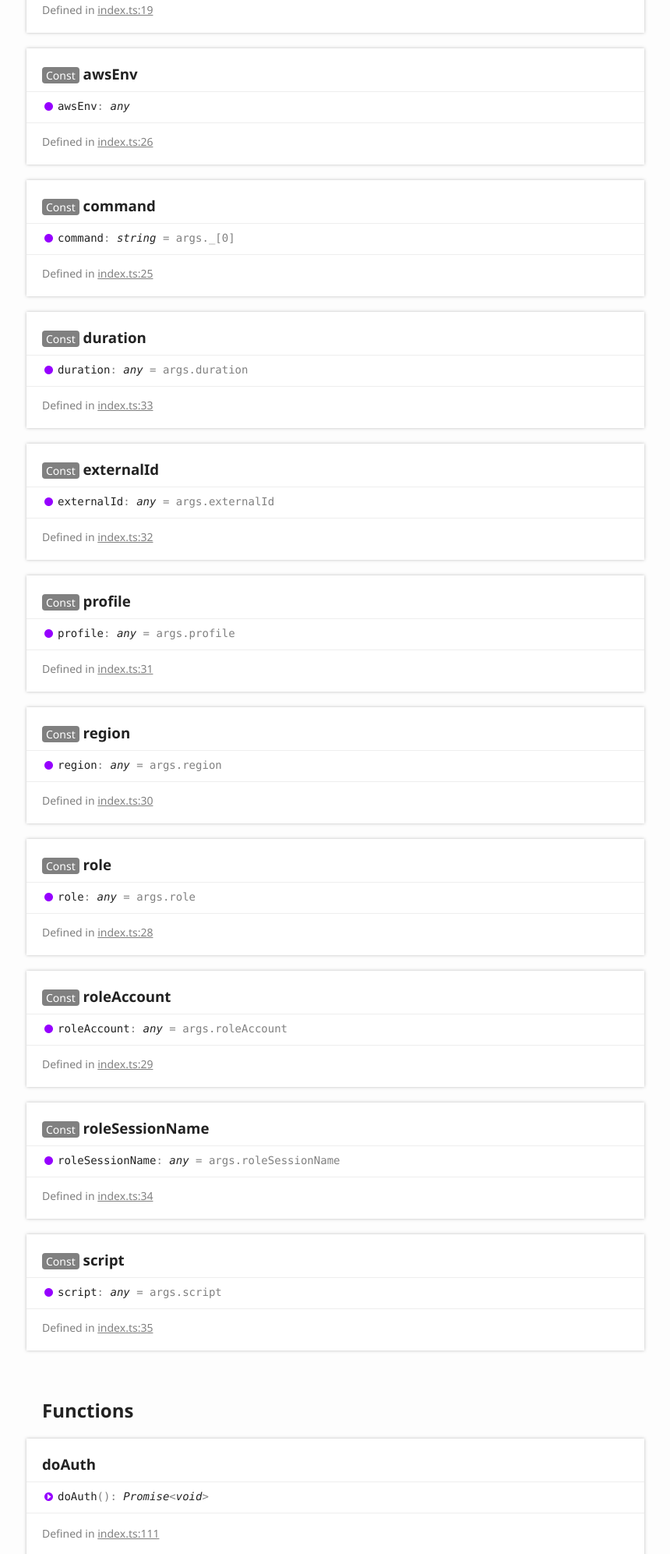
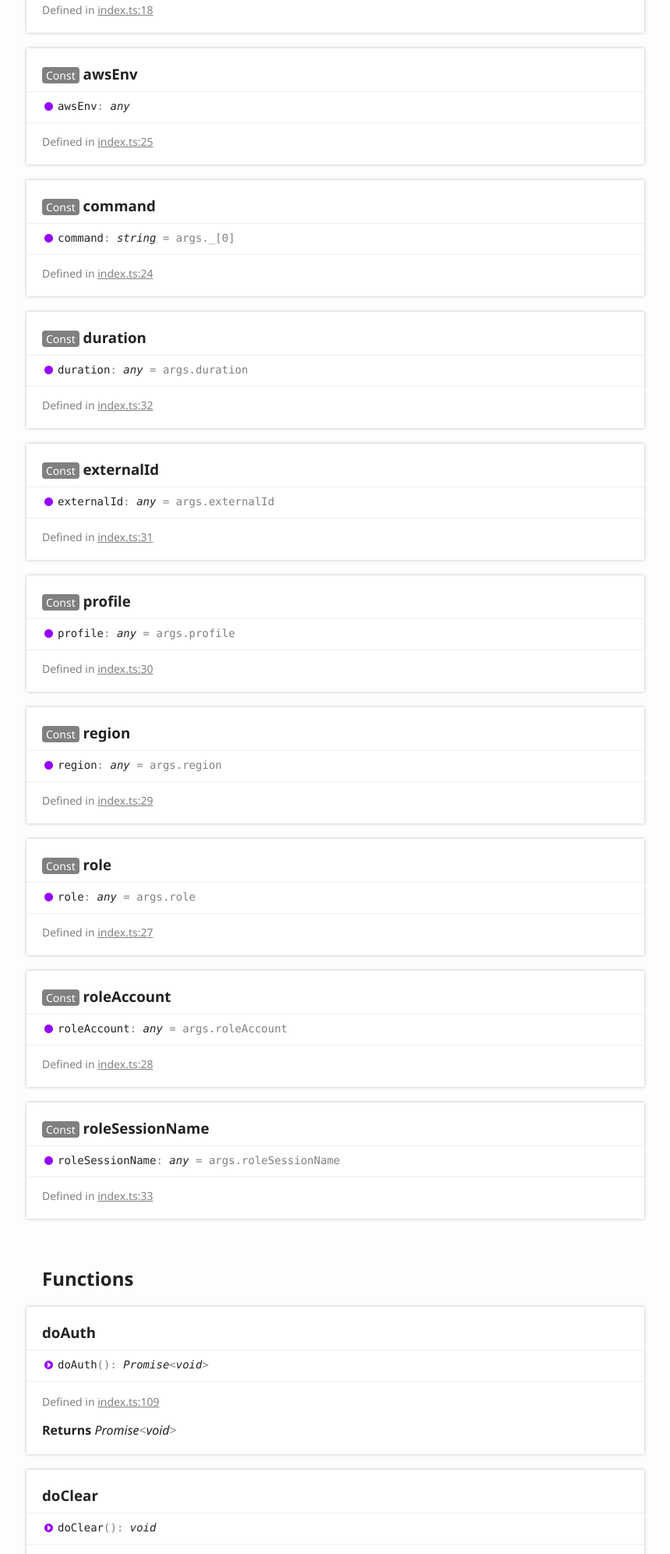
Before and after one commit to taimos/aws-authenticate, a website: page doc/globals.html in a window 1280 px wide. Shown: the part 807-2800 px from the top of the page at 78% size, without its empty margins (6-866 px from the left). Drawn offline with Linux system fonts and the light colour scheme.

Commit message:
fix: remove broken script option

```diff
--- a/doc/globals.html
+++ b/doc/globals.html
@@ -78,7 +78,6 @@
 								<li class="tsd-kind-variable tsd-is-not-exported"><a href="globals.html#role" class="tsd-kind-icon">role</a></li>
 								<li class="tsd-kind-variable tsd-is-not-exported"><a href="globals.html#roleaccount" class="tsd-kind-icon">role<wbr>Account</a></li>
 								<li class="tsd-kind-variable tsd-is-not-exported"><a href="globals.html#rolesessionname" class="tsd-kind-icon">role<wbr>Session<wbr>Name</a></li>
-								<li class="tsd-kind-variable tsd-is-not-exported"><a href="globals.html#script" class="tsd-kind-icon">script</a></li>
 							</ul>
 						</section>
 						<section class="tsd-index-section tsd-is-not-exported">
@@ -109,7 +108,7 @@
 					<div class="tsd-signature tsd-kind-icon">args<span class="tsd-signature-symbol">:</span> <span class="tsd-signature-type">ParsedArgs</span><span class="tsd-signature-symbol"> =&nbsp;minimist(process.argv.slice(2), {default: {id: false,},})</span></div>
 					<aside class="tsd-sources">
 						<ul>
-							<li>Defined in <a href="https://github.com/taimos/aws-authenticate/blob/15b6e3c/lib/index.ts#L19">index.ts:19</a></li>
+							<li>Defined in <a href="https://github.com/taimos/aws-authenticate/blob/dff3998/lib/index.ts#L18">index.ts:18</a></li>
 						</ul>
 					</aside>
 				</section>
@@ -119,7 +118,7 @@
 					<div class="tsd-signature tsd-kind-icon">aws<wbr>Env<span class="tsd-signature-symbol">:</span> <span class="tsd-signature-type">any</span></div>
 					<aside class="tsd-sources">
 						<ul>
-							<li>Defined in <a href="https://github.com/taimos/aws-authenticate/blob/15b6e3c/lib/index.ts#L26">index.ts:26</a></li>
+							<li>Defined in <a href="https://github.com/taimos/aws-authenticate/blob/dff3998/lib/index.ts#L25">index.ts:25</a></li>
 						</ul>
 					</aside>
 				</section>
@@ -129,7 +128,7 @@
 					<div class="tsd-signature tsd-kind-icon">command<span class="tsd-signature-symbol">:</span> <span class="tsd-signature-type">string</span><span class="tsd-signature-symbol"> =&nbsp;args._[0]</span></div>
 					<aside class="tsd-sources">
 						<ul>
-							<li>Defined in <a href="https://github.com/taimos/aws-authenticate/blob/15b6e3c/lib/index.ts#L25">index.ts:25</a></li>
+							<li>Defined in <a href="https://github.com/taimos/aws-authenticate/blob/dff3998/lib/index.ts#L24">index.ts:24</a></li>
 						</ul>
 					</aside>
 				</section>
@@ -139,7 +138,7 @@
 					<div class="tsd-signature tsd-kind-icon">duration<span class="tsd-signature-symbol">:</span> <span class="tsd-signature-type">any</span><span class="tsd-signature-symbol"> =&nbsp;args.duration</span></div>
 					<aside class="tsd-sources">
 						<ul>
-							<li>Defined in <a href="https://github.com/taimos/aws-authenticate/blob/15b6e3c/lib/index.ts#L33">index.ts:33</a></li>
+							<li>Defined in <a href="https://github.com/taimos/aws-authenticate/blob/dff3998/lib/index.ts#L32">index.ts:32</a></li>
 						</ul>
 					</aside>
 				</section>
@@ -149,7 +148,7 @@
 					<div class="tsd-signature tsd-kind-icon">external<wbr>Id<span class="tsd-signature-symbol">:</span> <span class="tsd-signature-type">any</span><span class="tsd-signature-symbol"> =&nbsp;args.externalId</span></div>
 					<aside class="tsd-sources">
 						<ul>
-							<li>Defined in <a href="https://github.com/taimos/aws-authenticate/blob/15b6e3c/lib/index.ts#L32">index.ts:32</a></li>
+							<li>Defined in <a href="https://github.com/taimos/aws-authenticate/blob/dff3998/lib/index.ts#L31">index.ts:31</a></li>
 						</ul>
 					</aside>
 				</section>
@@ -159,7 +158,7 @@
 					<div class="tsd-signature tsd-kind-icon">profile<span class="tsd-signature-symbol">:</span> <span class="tsd-signature-type">any</span><span class="tsd-signature-symbol"> =&nbsp;args.profile</span></div>
 					<aside class="tsd-sources">
 						<ul>
-							<li>Defined in <a href="https://github.com/taimos/aws-authenticate/blob/15b6e3c/lib/index.ts#L31">index.ts:31</a></li>
+							<li>Defined in <a href="https://github.com/taimos/aws-authenticate/blob/dff3998/lib/index.ts#L30">index.ts:30</a></li>
 						</ul>
 					</aside>
 				</section>
@@ -169,7 +168,7 @@
 					<div class="tsd-signature tsd-kind-icon">region<span class="tsd-signature-symbol">:</span> <span class="tsd-signature-type">any</span><span class="tsd-signature-symbol"> =&nbsp;args.region</span></div>
 					<aside class="tsd-sources">
 						<ul>
-							<li>Defined in <a href="https://github.com/taimos/aws-authenticate/blob/15b6e3c/lib/index.ts#L30">index.ts:30</a></li>
+							<li>Defined in <a href="https://github.com/taimos/aws-authenticate/blob/dff3998/lib/index.ts#L29">index.ts:29</a></li>
 						</ul>
 					</aside>
 				</section>
@@ -179,7 +178,7 @@
 					<div class="tsd-signature tsd-kind-icon">role<span class="tsd-signature-symbol">:</span> <span class="tsd-signature-type">any</span><span class="tsd-signature-symbol"> =&nbsp;args.role</span></div>
 					<aside class="tsd-sources">
 						<ul>
-							<li>Defined in <a href="https://github.com/taimos/aws-authenticate/blob/15b6e3c/lib/index.ts#L28">index.ts:28</a></li>
+							<li>Defined in <a href="https://github.com/taimos/aws-authenticate/blob/dff3998/lib/index.ts#L27">index.ts:27</a></li>
 						</ul>
 					</aside>
 				</section>
@@ -189,7 +188,7 @@
 					<div class="tsd-signature tsd-kind-icon">role<wbr>Account<span class="tsd-signature-symbol">:</span> <span class="tsd-signature-type">any</span><span class="tsd-signature-symbol"> =&nbsp;args.roleAccount</span></div>
 					<aside class="tsd-sources">
 						<ul>
-							<li>Defined in <a href="https://github.com/taimos/aws-authenticate/blob/15b6e3c/lib/index.ts#L29">index.ts:29</a></li>
+							<li>Defined in <a href="https://github.com/taimos/aws-authenticate/blob/dff3998/lib/index.ts#L28">index.ts:28</a></li>
 						</ul>
 					</aside>
 				</section>
@@ -199,17 +198,7 @@
 					<div class="tsd-signature tsd-kind-icon">role<wbr>Session<wbr>Name<span class="tsd-signature-symbol">:</span> <span class="tsd-signature-type">any</span><span class="tsd-signature-symbol"> =&nbsp;args.roleSessionName</span></div>
 					<aside class="tsd-sources">
 						<ul>
-							<li>Defined in <a href="https://github.com/taimos/aws-authenticate/blob/15b6e3c/lib/index.ts#L34">index.ts:34</a></li>
-						</ul>
-					</aside>
-				</section>
-				<section class="tsd-panel tsd-member tsd-kind-variable tsd-is-not-exported">
-					<a name="script" class="tsd-anchor"></a>
-					<h3><span class="tsd-flag ts-flagConst">Const</span> script</h3>
-					<div class="tsd-signature tsd-kind-icon">script<span class="tsd-signature-symbol">:</span> <span class="tsd-signature-type">any</span><span class="tsd-signature-symbol"> =&nbsp;args.script</span></div>
-					<aside class="tsd-sources">
-						<ul>
-							<li>Defined in <a href="https://github.com/taimos/aws-authenticate/blob/15b6e3c/lib/index.ts#L35">index.ts:35</a></li>
+							<li>Defined in <a href="https://github.com/taimos/aws-authenticate/blob/dff3998/lib/index.ts#L33">index.ts:33</a></li>
 						</ul>
 					</aside>
 				</section>
@@ -226,7 +215,7 @@
 						<li class="tsd-description">
 							<aside class="tsd-sources">
 								<ul>
-									<li>Defined in <a href="https://github.com/taimos/aws-authenticate/blob/15b6e3c/lib/index.ts#L111">index.ts:111</a></li>
+									<li>Defined in <a href="https://github.com/taimos/aws-authenticate/blob/dff3998/lib/index.ts#L109">index.ts:109</a></li>
 								</ul>
 							</aside>
 							<h4 class="tsd-returns-title">Returns <span class="tsd-signature-type">Promise</span><span class="tsd-signature-symbol">&lt;</span><span class="tsd-signature-type">void</span><span class="tsd-signature-symbol">&gt;</span></h4>
@@ -243,7 +232,7 @@
 						<li class="tsd-description">
 							<aside class="tsd-sources">
 								<ul>
-									<li>Defined in <a href="https://github.com/taimos/aws-authenticate/blob/15b6e3c/lib/index.ts#L189">index.ts:189</a></li>
+									<li>Defined in <a href="https://github.com/taimos/aws-authenticate/blob/dff3998/lib/index.ts#L183">index.ts:183</a></li>
 								</ul>
 							</aside>
 							<h4 class="tsd-returns-title">Returns <span class="tsd-signature-type">void</span></h4>
@@ -260,7 +249,7 @@
 						<li class="tsd-description">
 							<aside class="tsd-sources">
 								<ul>
-									<li>Defined in <a href="https://github.com/taimos/aws-authenticate/blob/15b6e3c/lib/index.ts#L37">index.ts:37</a></li>
+									<li>Defined in <a href="https://github.com/taimos/aws-authenticate/blob/dff3998/lib/index.ts#L35">index.ts:35</a></li>
 								</ul>
 							</aside>
 							<h4 class="tsd-returns-title">Returns <span class="tsd-signature-type">ConfigurationOptions</span>
@@ -282,7 +271,7 @@
 						<li class="tsd-description">
 							<aside class="tsd-sources">
 								<ul>
-									<li>Defined in <a href="https://github.com/taimos/aws-authenticate/blob/15b6e3c/lib/index.ts#L72">index.ts:72</a></li>
+									<li>Defined in <a href="https://github.com/taimos/aws-authenticate/blob/dff3998/lib/index.ts#L70">index.ts:70</a></li>
 								</ul>
 							</aside>
 							<h4 class="tsd-returns-title">Returns <span class="tsd-signature-type">Promise</span><span class="tsd-signature-symbol">&lt;</span><span class="tsd-signature-type">string</span><span class="tsd-signature-symbol">&gt;</span></h4>
@@ -299,7 +288,7 @@
 						<li class="tsd-description">
 							<aside class="tsd-sources">
 								<ul>
-									<li>Defined in <a href="https://github.com/taimos/aws-authenticate/blob/15b6e3c/lib/index.ts#L240">index.ts:240</a></li>
+									<li>Defined in <a href="https://github.com/taimos/aws-authenticate/blob/dff3998/lib/index.ts#L234">index.ts:234</a></li>
 								</ul>
 							</aside>
 							<h4 class="tsd-returns-title">Returns <span class="tsd-signature-type">Promise</span><span class="tsd-signature-symbol">&lt;</span><span class="tsd-signature-type">void</span><span class="tsd-signature-symbol">&gt;</span></h4>
@@ -316,7 +305,7 @@
 						<li class="tsd-description">
 							<aside class="tsd-sources">
 								<ul>
-									<li>Defined in <a href="https://github.com/taimos/aws-authenticate/blob/15b6e3c/lib/index.ts#L130">index.ts:130</a></li>
+									<li>Defined in <a href="https://github.com/taimos/aws-authenticate/blob/dff3998/lib/index.ts#L124">index.ts:124</a></li>
 								</ul>
 							</aside>
 							<h4 class="tsd-returns-title">Returns <span class="tsd-signature-type">Promise</span><span class="tsd-signature-symbol">&lt;</span><span class="tsd-signature-type">void</span><span class="tsd-signature-symbol">&gt;</span></h4>
@@ -333,7 +322,7 @@
 						<li class="tsd-description">
 							<aside class="tsd-sources">
 								<ul>
-									<li>Defined in <a href="https://github.com/taimos/aws-authenticate/blob/15b6e3c/lib/index.ts#L200">index.ts:200</a></li>
+									<li>Defined in <a href="https://github.com/taimos/aws-authenticate/blob/dff3998/lib/index.ts#L194">index.ts:194</a></li>
 								</ul>
 							</aside>
 							<h4 class="tsd-returns-title">Returns <span class="tsd-signature-type">void</span></h4>
@@ -350,7 +339,7 @@
 						<li class="tsd-description">
 							<aside class="tsd-sources">
 								<ul>
-									<li>Defined in <a href="https://github.com/taimos/aws-authenticate/blob/15b6e3c/lib/index.ts#L105">index.ts:105</a></li>
+									<li>Defined in <a href="https://github.com/taimos/aws-authenticate/blob/dff3998/lib/index.ts#L103">index.ts:103</a></li>
 								</ul>
 							</aside>
 							<h4 class="tsd-returns-title">Returns <span class="tsd-signature-type">Promise</span><span class="tsd-signature-symbol">&lt;</span><span class="tsd-signature-type">void</span><span class="tsd-signature-symbol">&gt;</span></h4>
@@ -367,7 +356,7 @@
 						<li class="tsd-description">
 							<aside class="tsd-sources">
 								<ul>
-									<li>Defined in <a href="https://github.com/taimos/aws-authenticate/blob/15b6e3c/lib/index.ts#L152">index.ts:152</a></li>
+									<li>Defined in <a href="https://github.com/taimos/aws-authenticate/blob/dff3998/lib/index.ts#L146">index.ts:146</a></li>
 								</ul>
 							</aside>
 							<h4 class="tsd-returns-title">Returns <span class="tsd-signature-type">Promise</span><span class="tsd-signature-symbol">&lt;</span><span class="tsd-signature-type">void</span><span class="tsd-signature-symbol">&gt;</span></h4>
@@ -384,7 +373,7 @@
 						<li class="tsd-description">
 							<aside class="tsd-sources">
 								<ul>
-									<li>Defined in <a href="https://github.com/taimos/aws-authenticate/blob/15b6e3c/lib/index.ts#L56">index.ts:56</a></li>
+									<li>Defined in <a href="https://github.com/taimos/aws-authenticate/blob/dff3998/lib/index.ts#L54">index.ts:54</a></li>
 								</ul>
 							</aside>
 							<h4 class="tsd-returns-title">Returns <span class="tsd-signature-type">void</span></h4>
@@ -401,7 +390,7 @@
 						<li class="tsd-description">
 							<aside class="tsd-sources">
 								<ul>
-									<li>Defined in <a href="https://github.com/taimos/aws-authenticate/blob/15b6e3c/lib/index.ts#L64">index.ts:64</a></li>
+									<li>Defined in <a href="https://github.com/taimos/aws-authenticate/blob/dff3998/lib/index.ts#L62">index.ts:62</a></li>
 								</ul>
 							</aside>
 							<h4 class="tsd-returns-title">Returns <span class="tsd-signature-type">void</span></h4>
@@ -418,7 +407,7 @@
 						<li class="tsd-description">
 							<aside class="tsd-sources">
 								<ul>
-									<li>Defined in <a href="https://github.com/taimos/aws-authenticate/blob/15b6e3c/lib/index.ts#L82">index.ts:82</a></li>
+									<li>Defined in <a href="https://github.com/taimos/aws-authenticate/blob/dff3998/lib/index.ts#L80">index.ts:80</a></li>
 								</ul>
 							</aside>
 							<h4 class="tsd-returns-title">Returns <span class="tsd-signature-type">Promise</span><span class="tsd-signature-symbol">&lt;</span><span class="tsd-signature-type">void</span><span class="tsd-signature-symbol">&gt;</span></h4>
@@ -466,9 +455,6 @@
 					</li>
 					<li class=" tsd-kind-variable tsd-is-not-exported">
 						<a href="globals.html#rolesessionname" class="tsd-kind-icon">role<wbr>Session<wbr>Name</a>
-					</li>
-					<li class=" tsd-kind-variable tsd-is-not-exported">
-						<a href="globals.html#script" class="tsd-kind-icon">script</a>
 					</li>
 					<li class=" tsd-kind-function tsd-is-not-exported">
 						<a href="globals.html#doauth" class="tsd-kind-icon">do<wbr>Auth</a>
```
Also changed, not shown: doc/assets/js/search.js (+1 -1 lines), doc/index.html (+37 -5 lines), lib/index.ts (+4 -10 lines), package.json (+4 -5 lines), README.md, dist/index.js, 2 other files.
